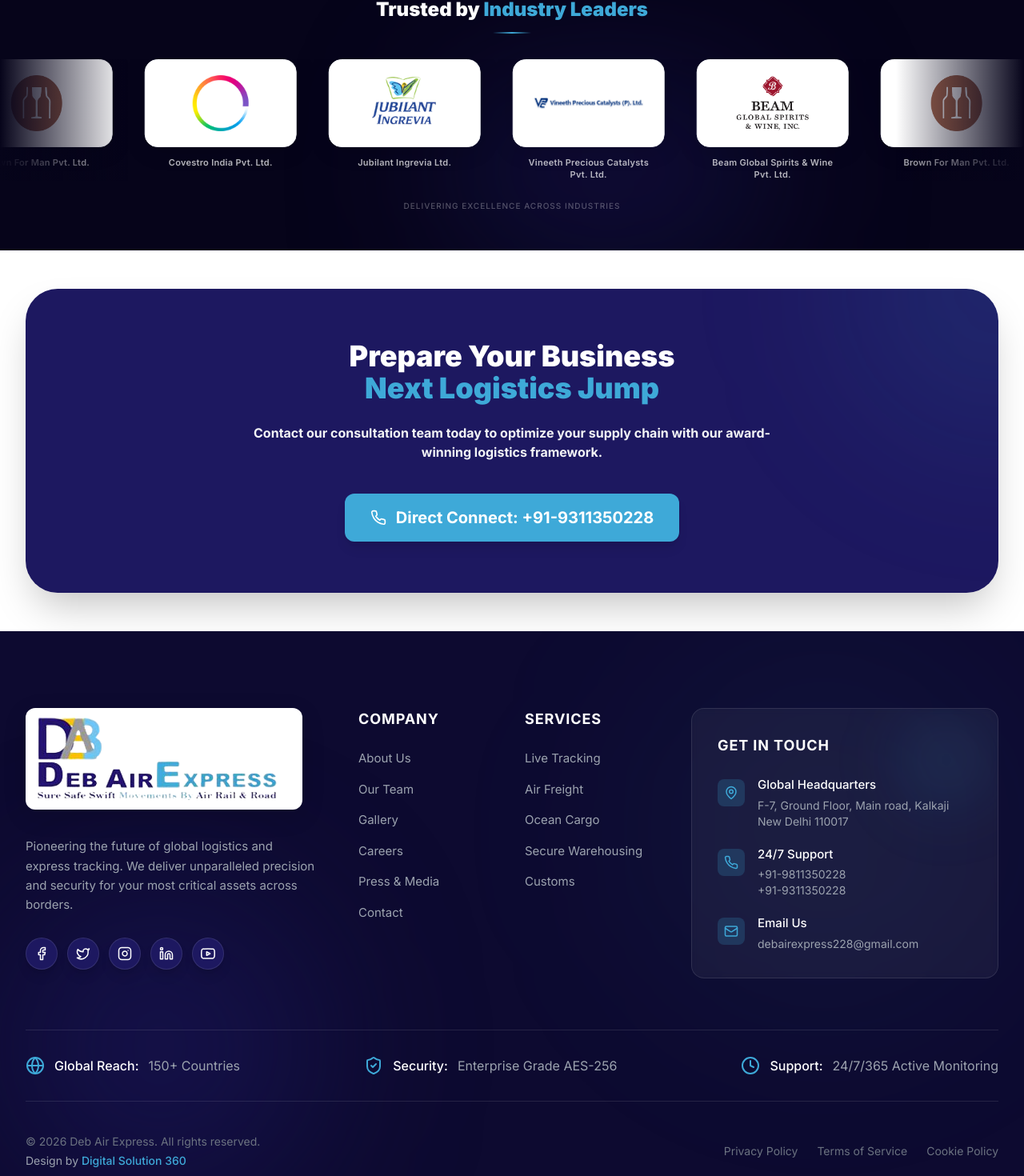
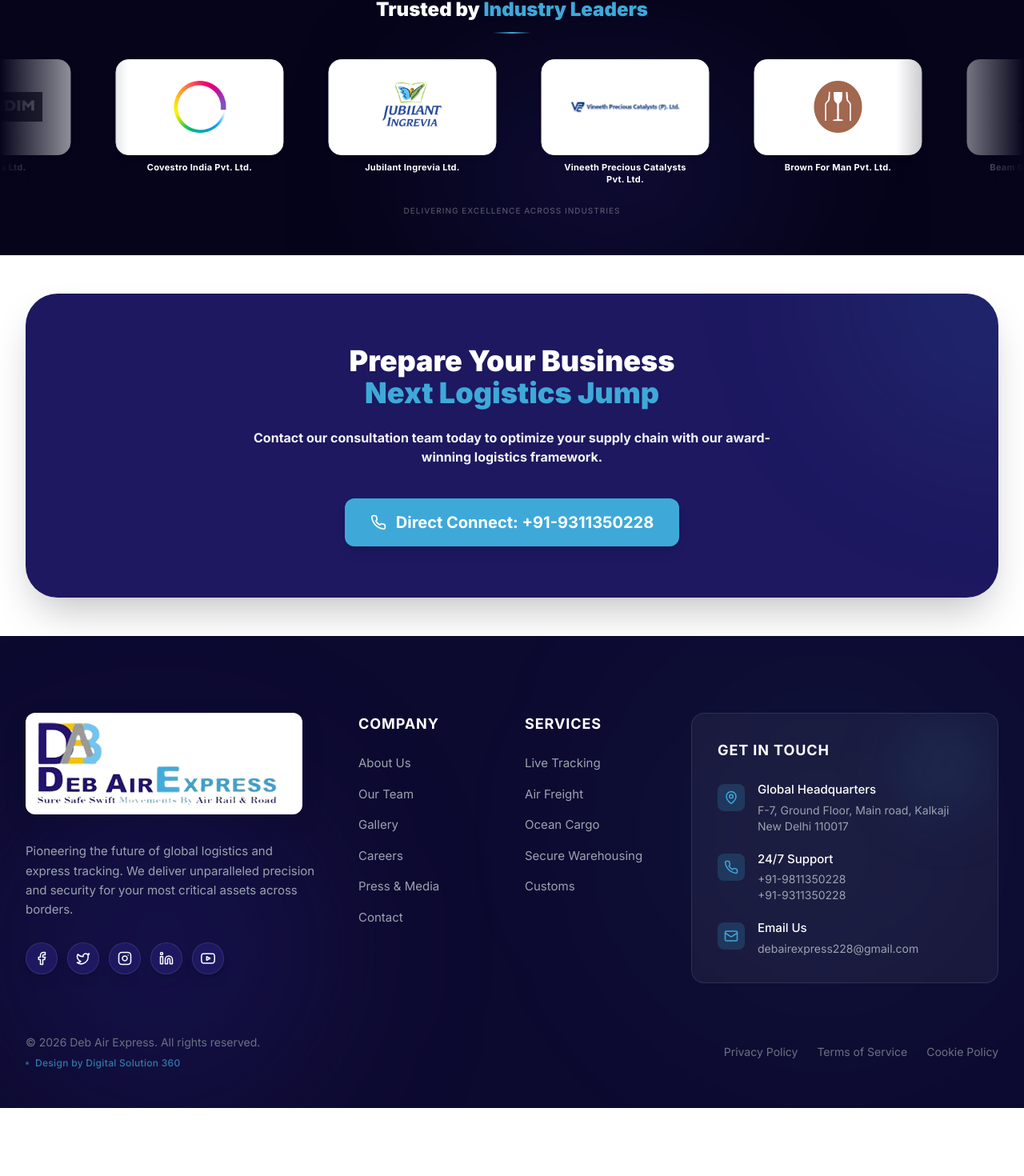
Before and after one commit to digitalsolution360web/Air-Pro, a Next.js app: page / in a window 1280 px wide. Shown: the part 7434-8904 px from the top of the page at 80% size. After the commit the page ends 8819 px from the top, so only its background shows below. Built offline with nearby package versions, Linux system fonts and the light colour scheme.

Commit message:
new updated

```diff
--- a/app/page.tsx
+++ b/app/page.tsx
@@ -721,36 +721,38 @@
           <div className="absolute right-0 top-0 h-full w-24 md:w-40 bg-gradient-to-l from-[#06041A] to-transparent z-20 pointer-events-none" />
 
           {/* Scrolling Row — duplicated for seamless loop */}
-          <div className="flex gap-6 md:gap-10 animate-logo-scroll group-hover:[animation-play-state:paused]" style={{ width: 'max-content' }}>
+          <div className="flex gap-8 md:gap-14 animate-logo-scroll group-hover:[animation-play-state:paused]" style={{ width: 'max-content' }}>
             {[
               { img: "/Beam_Global_Spirits_Wine_Pvt_Ltd.png",  name: "Beam Global Spirits & Wine Pvt. Ltd." },
-              { img: "/Brown_For_Man_Pvt_Ltd..png",            name: "Brown For Man Pvt. Ltd." },
+              { img: "/khadim.svg",                             name: "Khadim India Ltd." },
               { img: "/Covestro_India_Pvt_Ltd.png",            name: "Covestro India Pvt. Ltd." },
               { img: "/Jubilant_Ingrevia_Ltd.webp",            name: "Jubilant Ingrevia Ltd." },
               { img: "/Vineeth_Precious_Catalysts _Pvt_Ltd.jpg", name: "Vineeth Precious Catalysts Pvt. Ltd." },
-              // Duplicate for seamless infinite loop
+              { img: "/Brown_For_Man_Pvt_Ltd..png",            name: "Brown For Man Pvt. Ltd." },
+              // Duplicate set for seamless loop
               { img: "/Beam_Global_Spirits_Wine_Pvt_Ltd.png",  name: "Beam Global Spirits & Wine Pvt. Ltd." },
-              { img: "/Brown_For_Man_Pvt_Ltd..png",            name: "Brown For Man Pvt. Ltd." },
+              { img: "/khadim.svg",                             name: "Khadim India Ltd." },
               { img: "/Covestro_India_Pvt_Ltd.png",            name: "Covestro India Pvt. Ltd." },
               { img: "/Jubilant_Ingrevia_Ltd.webp",            name: "Jubilant Ingrevia Ltd." },
               { img: "/Vineeth_Precious_Catalysts _Pvt_Ltd.jpg", name: "Vineeth Precious Catalysts Pvt. Ltd." },
+              { img: "/Brown_For_Man_Pvt_Ltd..png",            name: "Brown For Man Pvt. Ltd." },
             ].map((client, idx) => (
               <div
                 key={idx}
-                className="flex flex-col items-center gap-3 min-w-[170px] md:min-w-[190px] group/card"
+                className="flex flex-col items-center gap-2 min-w-[180px] md:min-w-[210px] group/card"
               >
                 {/* Logo Card */}
-                <div className="w-[170px] h-[100px] md:w-[190px] md:h-[110px] bg-white border border-gray-100 rounded-2xl flex items-center justify-center p-4 shadow-[0_4px_30px_rgba(0,0,0,0.1)] transition-all duration-300 group-hover/card:border-[#3EA9D8]/50 group-hover/card:shadow-[0_0_25px_rgba(62,169,216,0.15)]">
+                <div className="w-[180px] h-[100px] md:w-[210px] md:h-[120px] bg-white border border-gray-100 rounded-2xl flex items-center justify-center px-5 py-4 shadow-md transition-all duration-300 group-hover/card:border-[#3EA9D8]/40 group-hover/card:-translate-y-1 group-hover/card:shadow-[0_8px_30px_rgba(62,169,216,0.18)]">
                   <Image
                     src={client.img}
                     alt={client.name}
-                    width={140}
-                    height={75}
-                    className="object-contain max-h-[70px] filter brightness-100 transition-all duration-300"
+                    width={150}
+                    height={80}
+                    className="object-contain max-h-[65px] max-w-[140px] transition-all duration-300 group-hover/card:scale-105"
                   />
                 </div>
                 {/* Company Name */}
-                <p className="text-center text-white/70 text-[10px] md:text-[11px] font-semibold tracking-wide leading-snug max-w-[160px] group-hover/card:text-[#3EA9D8] transition-colors duration-300">
+                <p className="text-center text-white font-bold text-[10px] md:text-[11px] tracking-wide leading-snug max-w-[170px] group-hover/card:text-[#3EA9D8] transition-colors duration-300">
                   {client.name}
                 </p>
               </div>
--- a/components/Footer.tsx
+++ b/components/Footer.tsx
@@ -148,32 +148,21 @@
           </div>
         </div>
 
-        {/* Global Stats / Trust row */}
-        <div className="py-8 border-y border-white/10 flex flex-wrap gap-6 justify-between items-center mb-10">
-           <div className="flex items-center space-x-3 text-gray-400">
-             <Globe className="text-[#3EA9D8] w-6 h-6" />
-             <span className="font-medium text-white">Global Reach:</span>
-             <span>150+ Countries</span>
-           </div>
-           <div className="flex items-center space-x-3 text-gray-400">
-             <ShieldCheck className="text-[#3EA9D8] w-6 h-6" />
-             <span className="font-medium text-white">Security:</span>
-             <span>Enterprise Grade AES-256</span>
-           </div>
-           <div className="flex items-center space-x-3 text-gray-400">
-             <Clock className="text-[#3EA9D8] w-6 h-6" />
-             <span className="font-medium text-white">Support:</span>
-             <span>24/7/365 Active Monitoring</span>
-           </div>
-        </div>
+
 
         {/* Bottom copyright */}
         <div className="flex flex-col md:flex-row justify-between items-center text-sm text-gray-500">
           <div className="flex flex-col items-center md:items-start text-center md:text-left">
             <p>© {new Date().getFullYear()} Deb Air Express. All rights reserved.</p>
-            <p className="mt-1 text-gray-400">
-              Design by <a href="https://www.digitalsolution360.in/" className="text-[#3EA9D8] hover:text-white transition-colors duration-300 font-medium" target="_blank" rel="noopener noreferrer">Digital Solution 360</a>
-            </p>
+            <a
+              href="https://www.digitalsolution360.com/"
+              target="_blank"
+              rel="noopener noreferrer"
+              className="mt-2 flex items-center gap-2 text-[#3EA9D8]/70 hover:text-[#3EA9D8] transition-all duration-300 group"
+            >
+              <span className="w-1 h-1 rounded-full bg-[#3EA9D8]/50 group-hover:scale-150 group-hover:bg-[#3EA9D8] transition-all"></span>
+              <span className="text-xs font-medium tracking-wide">Design by Digital Solution 360</span>
+            </a>
           </div>
           <div className="flex space-x-6 mt-4 md:mt-0">
             <Link href="/privacy" className="hover:text-white transition-colors">Privacy Policy</Link>
```
Also changed, not shown: public/khadim.svg (added).
